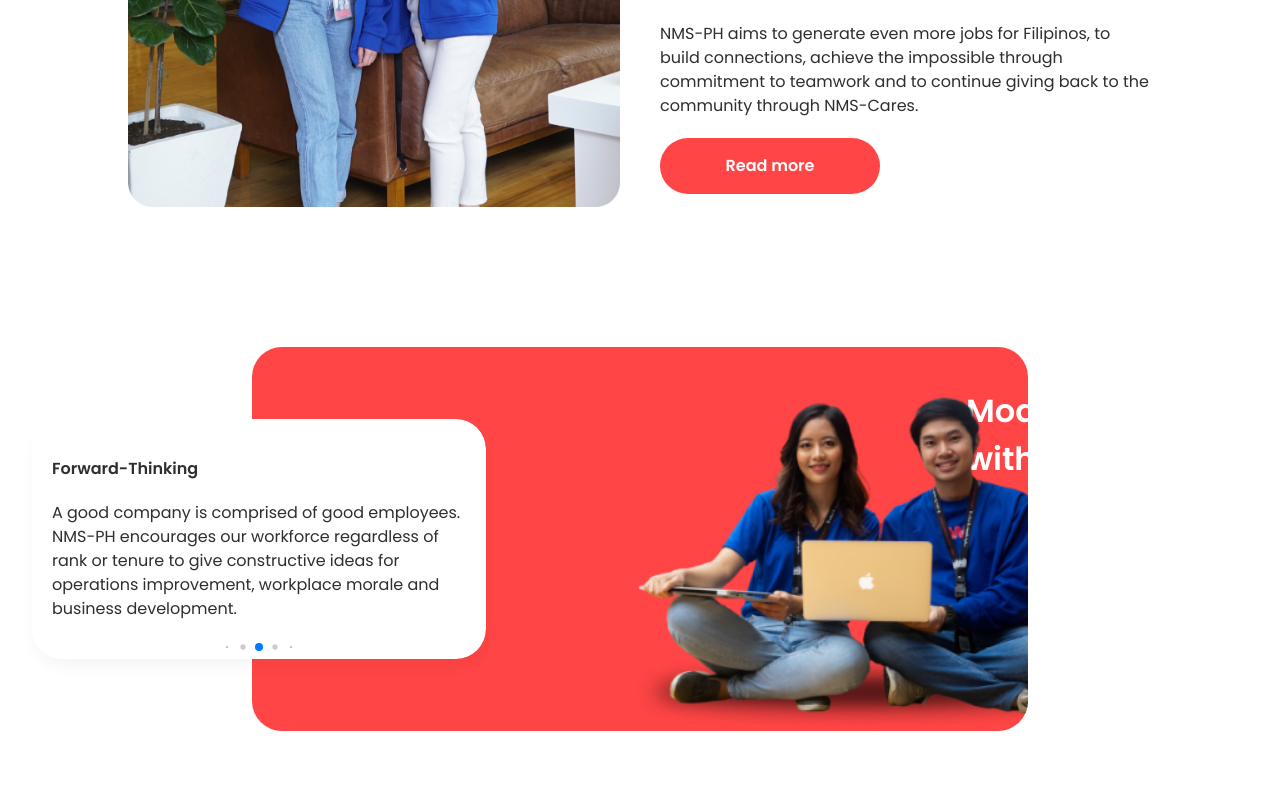
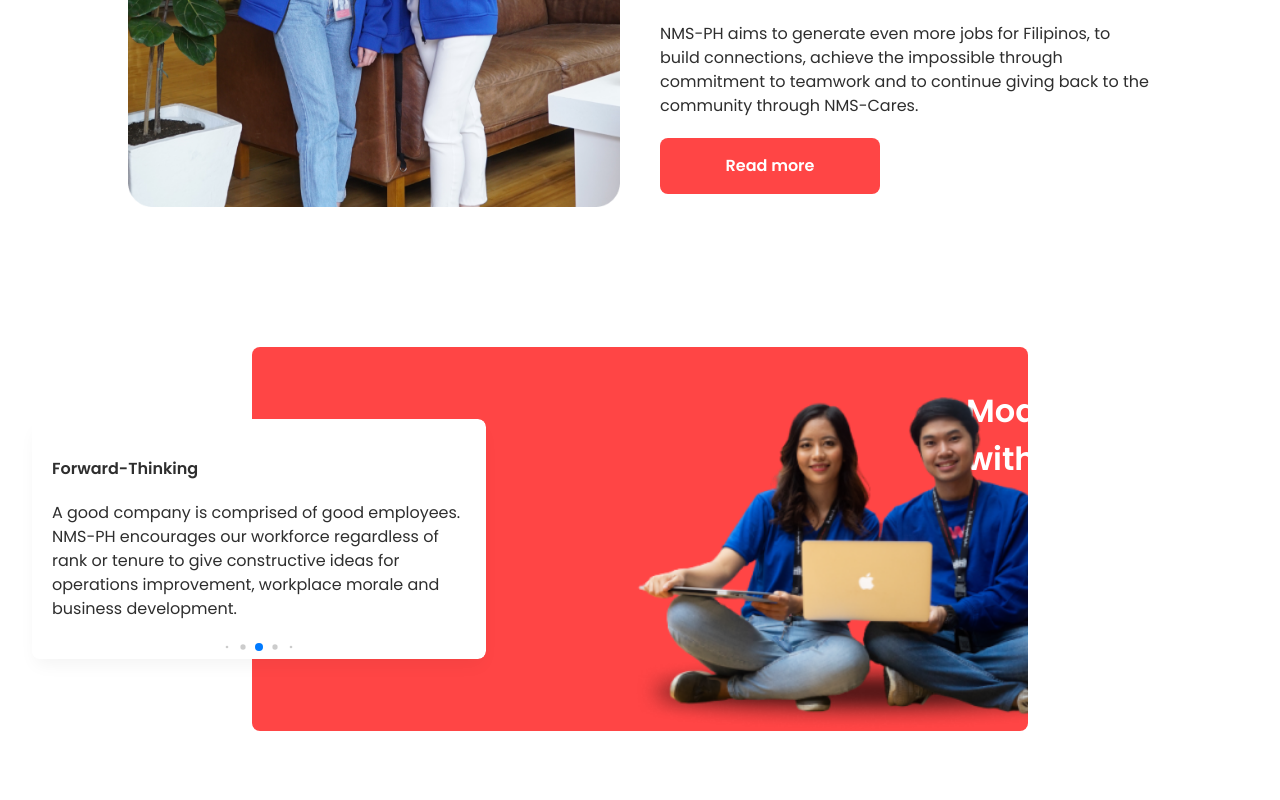
Before and after one commit to rmadayag/nmsph, a React (Vite) app: page / in a window 1280 px wide. Shown: the part 1500-2300 px from the top of the page. Built offline with nearby package versions, Linux system fonts and the light colour scheme; no server answers; the HTML template or start-up script is replaced by a standard one.

Commit message:
add changes

```diff
--- a/tailwind.config.js
+++ b/tailwind.config.js
@@ -39,8 +39,8 @@
         'semibold': '600',
       },
       borderRadius: {
-        'sm': '15px',
-        'lg': '30px',
+        '15px': '15px',
+        '30px': '30px',
         'full': '9999px',
       },
       // Button
@@ -53,7 +53,6 @@
         'lg-button': '56px',
         '834': '834px',
         '226': '226px',
-
 
       },
       // Button
```
